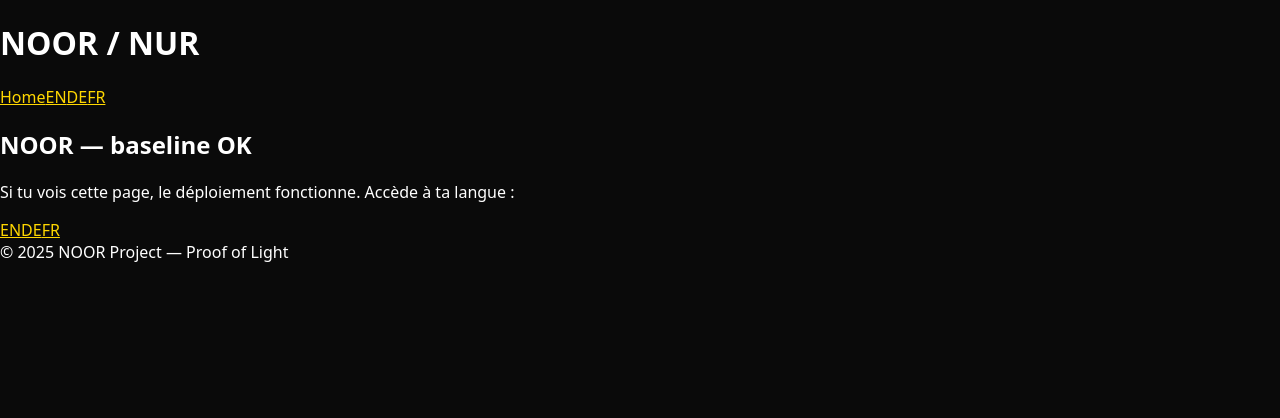
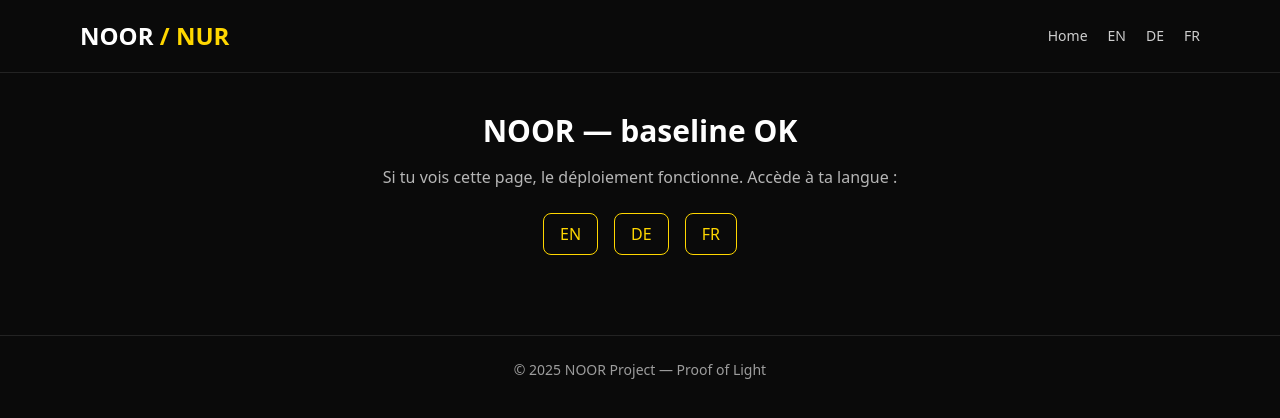
Before and after one commit to noorfinances-eng/noor-pages, a Next.js app: page / in a window 1280 px wide. Shown: the top 418 px of the page. Built offline with nearby package versions, Linux system fonts and the light colour scheme.

Commit message:
Update globals.css

```diff
--- a/styles/globals.css
+++ b/styles/globals.css
@@ -1,2 +1,5 @@
-html, body { margin: 0; padding: 0; background: #0a0a0a; color: #fff; font-family: system-ui, Arial, sans-serif; }
-a { color: #FFD700; }
+@tailwind base;
+@tailwind components;
+@tailwind utilities;
+
+:root { color-scheme: dark; }
```
